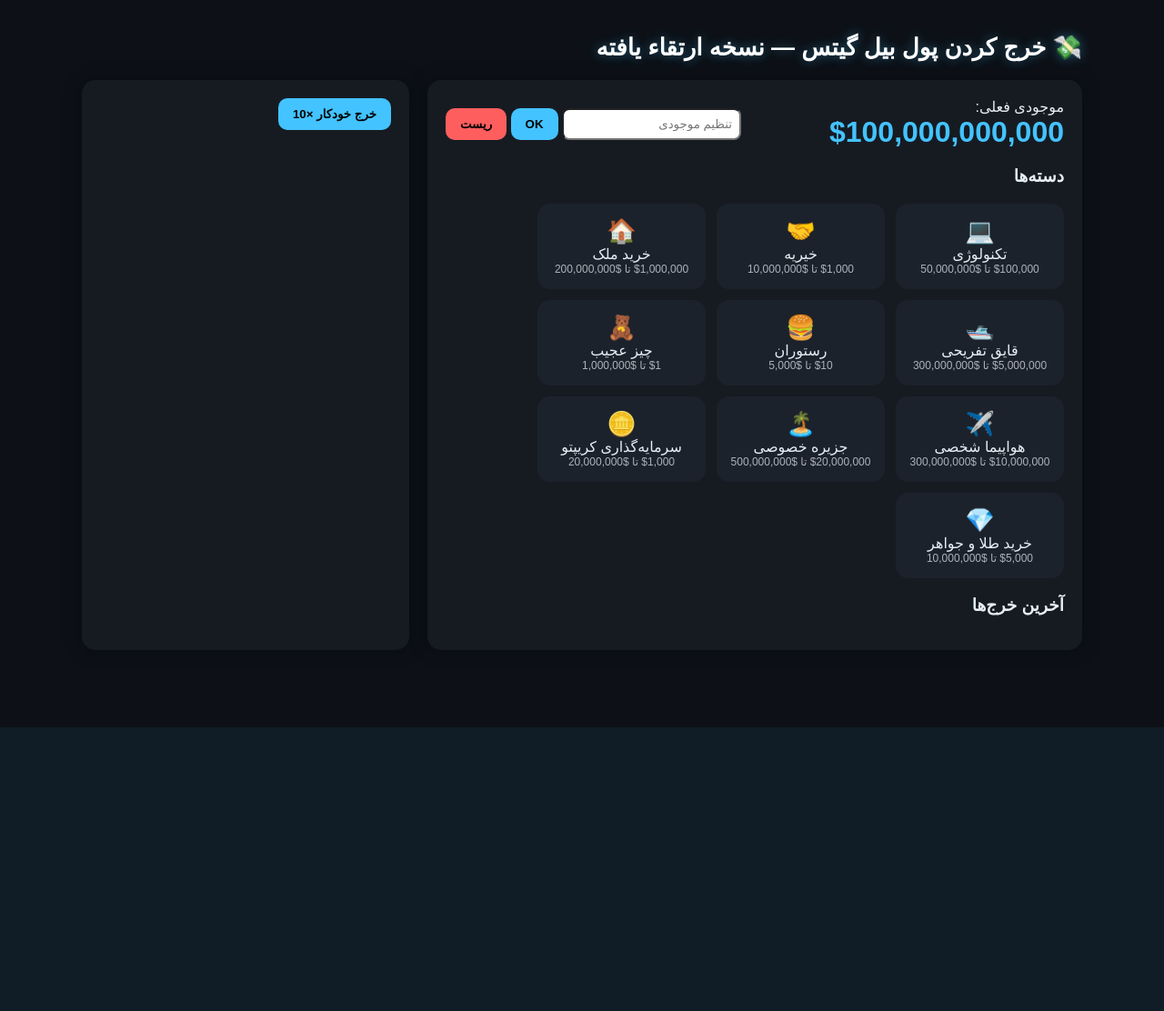
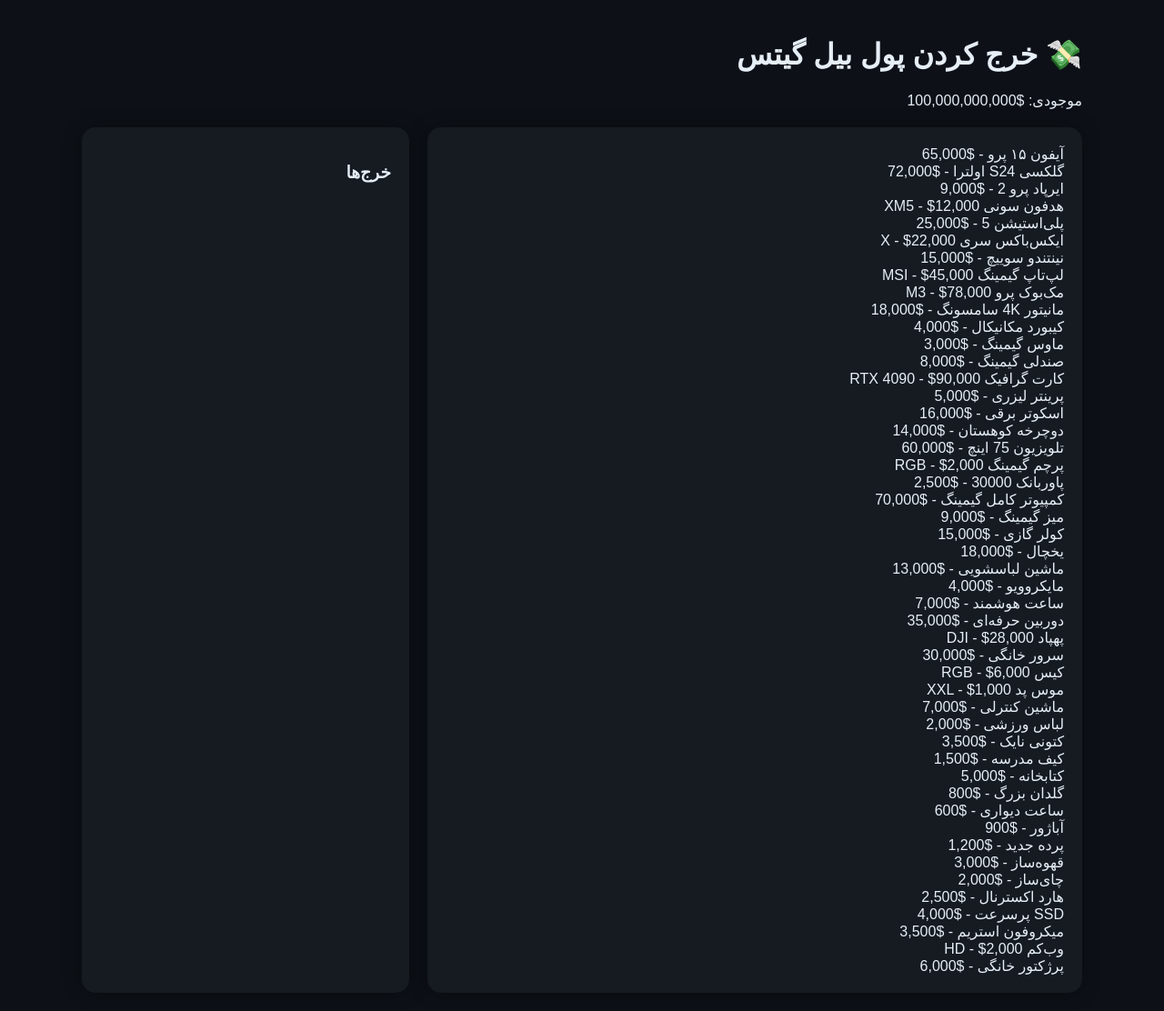
Before and after one commit to hirbodgamer/-, a PHP site: page / in a window 1280 px wide. Shown: the whole page at 91% size. Before the commit the page ends 800 px from the top, so only its background shows below. Run offline with PHP 8.4, Linux system fonts and the light colour scheme.

Commit message:
Update index.php

```diff
--- a/index.php
+++ b/index.php
@@ -1,211 +1,87 @@
 <?php
-// Enhanced "Spend Bill Gates Money" — PHP + Modern JS/CSS
 session_start();
-header('Content-Type: text/html; charset=utf-8');
 
 $DEFAULT_TOTAL = 100000000000;
-$CATEGORIES = [
-    ['id'=>'tech','name'=>'تکنولوژی','min'=>100000,'max'=>50000000,'icon'=>'💻'],
-    ['id'=>'charity','name'=>'خیریه','min'=>1000,'max'=>10000000,'icon'=>'🤝'],
-    ['id'=>'realestate','name'=>'خرید ملک','min'=>1000000,'max'=>200000000,'icon'=>'🏠'],
-    ['id'=>'yacht','name'=>'قایق تفریحی','min'=>5000000,'max'=>300000000,'icon'=>'🛥️'],
-    ['id'=>'food','name'=>'رستوران','min'=>10,'max'=>5000,'icon'=>'🍔'],
-    ['id'=>'weird','name'=>'چیز عجیب','min'=>1,'max'=>1000000,'icon'=>'🧸'],
-    ['id'=>'plane','name'=>'هواپیما شخصی','min'=>10000000,'max'=>300000000,'icon'=>'✈️'],
-    ['id'=>'island','name'=>'جزیره خصوصی','min'=>20000000,'max'=>500000000,'icon'=>'🏝️'],
-    ['id'=>'crypto','name'=>'سرمایه‌گذاری کریپتو','min'=>1000,'max'=>20000000,'icon'=>'🪙'],
-    ['id'=>'gold','name'=>'خرید طلا و جواهر','min'=>5000,'max'=>10000000,'icon'=>'💎'],
-];
-
 if (!isset($_SESSION['total'])) {
     $_SESSION['total'] = $DEFAULT_TOTAL;
     $_SESSION['spent_list'] = [];
 }
 
-// AJAX handlers
-if ($_SERVER['REQUEST_METHOD'] === 'POST') {
-    $action = $_POST['action'] ?? '';
-    if ($action === 'spend') {
-        $cat_id = $_POST['category'] ?? '';
-        $cat = null;
-        foreach ($CATEGORIES as $c) if ($c['id'] === $cat_id) $cat = $c;
-        if (!$cat) exit(json_encode(['ok'=>false]));
+$items = [
+    ["name"=>"آیفون ۱۵ پرو", "price"=>65000],
+    ["name"=>"گلکسی S24 اولترا", "price"=>72000],
+    ["name"=>"ایرپاد پرو 2", "price"=>9000],
+    ["name"=>"هدفون سونی XM5", "price"=>12000],
+    ["name"=>"پلی‌استیشن 5", "price"=>25000],
+    ["name"=>"ایکس‌باکس سری X", "price"=>22000],
+    ["name"=>"نینتندو سوییچ", "price"=>15000],
+    ["name"=>"لپ‌تاپ گیمینگ MSI", "price"=>45000],
+    ["name"=>"مک‌بوک پرو M3", "price"=>78000],
+    ["name"=>"مانیتور 4K سامسونگ", "price"=>18000],
+    ["name"=>"کیبورد مکانیکال", "price"=>4000],
+    ["name"=>"ماوس گیمینگ", "price"=>3000],
+    ["name"=>"صندلی گیمینگ", "price"=>8000],
+    ["name"=>"کارت گرافیک RTX 4090", "price"=>90000],
+    ["name"=>"پرینتر لیزری", "price"=>5000],
+    ["name"=>"اسکوتر برقی", "price"=>16000],
+    ["name"=>"دوچرخه کوهستان", "price"=>14000],
+    ["name"=>"تلویزیون 75 اینچ", "price"=>60000],
+    ["name"=>"پرچم گیمینگ RGB", "price"=>2000],
+    ["name"=>"پاوربانک 30000", "price"=>2500],
+    ["name"=>"کمپیوتر کامل گیمینگ", "price"=>70000],
+    ["name"=>"میز گیمینگ", "price"=>9000],
+    ["name"=>"کولر گازی", "price"=>15000],
+    ["name"=>"یخچال", "price"=>18000],
+    ["name"=>"ماشین لباسشویی", "price"=>13000],
+    ["name"=>"مایکروویو", "price"=>4000],
+    ["name"=>"ساعت هوشمند", "price"=>7000],
+    ["name"=>"دوربین حرفه‌ای", "price"=>35000],
+    ["name"=>"پهپاد DJI", "price"=>28000],
+    ["name"=>"سرور خانگی", "price"=>30000],
+    ["name"=>"کیس RGB", "price"=>6000],
+    ["name"=>"موس پد XXL", "price"=>1000],
+    ["name"=>"ماشین کنترلی", "price"=>7000],
+    ["name"=>"لباس ورزشی", "price"=>2000],
+    ["name"=>"کتونی نایک", "price"=>3500],
+    ["name"=>"کیف مدرسه", "price"=>1500],
+    ["name"=>"کتابخانه", "price"=>5000],
+    ["name"=>"گلدان بزرگ", "price"=>800],
+    ["name"=>"ساعت دیواری", "price"=>600],
+    ["name"=>"آباژور", "price"=>900],
+    ["name"=>"پرده جدید", "price"=>1200],
+    ["name"=>"قهوه‌ساز", "price"=>3000],
+    ["name"=>"چای‌ساز", "price"=>2000],
+    ["name"=>"هارد اکسترنال", "price"=>2500],
+    ["name"=>"SSD پرسرعت", "price"=>4000],
+    ["name"=>"میکروفون استریم", "price"=>3500],
+    ["name"=>"وب‌کم HD", "price"=>2000],
+    ["name"=>"پرژکتور خانگی", "price"=>6000]
+];
 
-        $remaining = $_SESSION['total'];
-        $min = $cat['min'];
-        $max = min($cat['max'], $remaining);
-        if ($max < $min) $min = max(1, intval($max/2));
-
-        $amount = mt_rand($min, $max);
-        $_SESSION['total'] -= $amount;
-        $entry = ['category'=>$cat['name'],'icon'=>$cat['icon'],'amount'=>$amount,'time'=>time()];
-        array_unshift($_SESSION['spent_list'], $entry);
-
-        exit(json_encode(['ok'=>true,'amount'=>$amount,'total'=>$_SESSION['total'],'entry'=>$entry]));
-    }
-
-    if ($action==='reset'){
-        $_SESSION['total']=$DEFAULT_TOTAL;
-        $_SESSION['spent_list']=[];
-        exit(json_encode(['ok'=>true,'total'=>$_SESSION['total']]));
-    }
-
-    if ($action==='set_total'){
-        $t = preg_replace('/[^0-9]/','', $_POST['total']);
-        $_SESSION['total'] = intval($t);
-        $_SESSION['spent_list']=[];
-        exit(json_encode(['ok'=>true,'total'=>$_SESSION['total']]));
-    }
-}
-
-function fmt($n){ return '$'.number_format($n); }
+function fmt($n){ return '$'.number_format($n,0,'.',','); }
 ?>
 <!doctype html>
 <html lang="fa" dir="rtl">
 <head>
 <meta charset="utf-8">
-<meta name="viewport" content="width=device-width,initial-scale=1">
-<title>خرج کردن پول بیل گیتس — نسخه قشنگ</title>
-<style>
-:root{
-  --bg:#0d1117; --card:#161b22; --accent:#43c3ff; --text:#e6eef6;
-}
-body{
-  background:var(--bg); color:var(--text);
-  font-family:"Vazirmatn", sans-serif; margin:0;
-}
-.container{max-width:1100px; margin:auto; padding:20px;}
-header h1{
-  font-size:26px; font-weight:800; color:#fff;
-  text-shadow:0 0 12px rgba(67,195,255,0.4);
-}
-.card{
-  background:var(--card); border-radius:15px; padding:20px;
-  box-shadow:0 0 20px rgba(0,0,0,0.4);
-  backdrop-filter:blur(8px);
-}
-.big{font-size:32px; font-weight:900; color:var(--accent);}
-.grid{display:grid; grid-template-columns:2fr 1fr; gap:20px; margin-top:20px;}
-.cat{
-  background:#1c222b; padding:14px; border-radius:14px;
-  transition:0.2s; cursor:pointer; width:155px; text-align:center;
-  border:1px solid transparent;
-}
-.cat:hover{
-  transform:translateY(-6px) scale(1.03);
-  border-color:var(--accent);
-  box-shadow:0 0 20px rgba(67,195,255,0.25);
-}
-.cat-icon{font-size:26px;}
-button{
-  background:var(--accent); border:0; padding:10px 16px;
-  border-radius:10px; font-weight:700; cursor:pointer;
-}
-#spentList{
-  max-height:400px; overflow-y:auto;
-}
-.spent-card{
-  background:#13171f; padding:10px 12px; border-radius:10px;
-  margin-bottom:8px; display:flex; justify-content:space-between;
-  animation:fadeIn 0.25s ease;
-}
-@keyframes fadeIn{from{opacity:0; transform:translateY(5px);}to{opacity:1;}}
-.money-float{
-  position:fixed; font-size:22px; pointer-events:none;
-  animation:floatUp 0.9s ease forwards;
-}
-@keyframes floatUp{
-  from{opacity:1; transform:translateY(0);} to{opacity:0; transform:translateY(-80px);} }
-</style>
+<title>خرج کردن پول بیل گیتس</title>
+<link rel="stylesheet" href="style.css">
 </head>
 <body>
 <div class="container">
-<header><h1>💸 خرج کردن پول بیل گیتس — نسخه ارتقاء یافته</h1></header>
-
+<h1>💸 خرج کردن پول بیل گیتس</h1>
+<div>موجودی: <span id="total"><?php echo fmt($_SESSION['total']); ?></span></div>
 <div class="grid">
-<main class="card">
-    <div style="display:flex; justify-content:space-between; align-items:center;">
-        <div>
-            <div>موجودی فعلی:</div>
-            <div class="big" id="total"><?php echo fmt($_SESSION['total']); ?></div>
-        </div>
-        <div>
-            <input id="setTotalInput" type="number" placeholder="تنظیم موجودی" style="padding:8px; border-radius:8px;">
-            <button id="setTotalBtn">OK</button>
-            <button id="resetBtn" style="background:#ff5e5e;">ریست</button>
-        </div>
-    </div>
-
-    <h3>دسته‌ها</h3>
-    <div style="display:flex; flex-wrap:wrap; gap:12px;">
-        <?php foreach($CATEGORIES as $c): ?>
-        <div class="cat" data-id="<?php echo $c['id']; ?>">
-            <div class="cat-icon"><?php echo $c['icon']; ?></div>
-            <div><?php echo $c['name']; ?></div>
-            <div style="font-size:12px; opacity:0.7;">
-                <?php echo fmt($c['min']); ?> تا <?php echo fmt($c['max']); ?>
-            </div>
-        </div>
-        <?php endforeach; ?>
-    </div>
-
-    <h3>آخرین خرج‌ها</h3>
-    <div id="spentList">
-        <?php foreach($_SESSION['spent_list'] as $e): ?>
-            <div class="spent-card">
-                <div><?php echo $e['icon'].' '.$e['category']; ?></div>
-                <div><?php echo fmt($e['amount']); ?></div>
-            </div>
-        <?php endforeach; ?>
-    </div>
+<main class="card" id="items">
+<?php foreach($items as $i): ?>
+  <div class="item" data-price="<?php echo $i['price']; ?>"><?php echo $i['name'].' - '.fmt($i['price']); ?></div>
+<?php endforeach; ?>
 </main>
-
 <aside class="card">
-    <button id="autoSpendBtn">خرج خودکار ×10</button>
+<h3>خرج‌ها</h3>
+<div id="spentList"></div>
 </aside>
-
 </div></div>
-
-<script>
-function qs(s){return document.querySelector(s)}
-function post(data){return fetch('',{method:'POST',headers:{'Content-Type':'application/x-www-form-urlencoded'},body:new URLSearchParams(data)}).then(r=>r.json())}
-function fmt(n){return '$'+Number(n).toLocaleString()}
-
-// Spend
-for(const c of document.querySelectorAll('.cat')){
-  c.onclick=()=>{
-    const rect=c.getBoundingClientRect();
-    post({action:'spend',category:c.dataset.id}).then(res=>{
-      if(!res.ok) return;
-
-      // float animation
-      const f=document.createElement('div');
-      f.className='money-float';
-      f.style.left=(rect.left+rect.width/2)+'px';
-      f.style.top=(rect.top)+'px';
-      f.textContent='-'+fmt(res.amount);
-      document.body.appendChild(f);
-      setTimeout(()=>f.remove(),900);
-
-      qs('#total').textContent=fmt(res.total);
-      const s=qs('#spentList');
-      const el=document.createElement('div');
-      el.className='spent-card';
-      el.innerHTML=`<div>${res.entry.icon} ${res.entry.category}</div><div>${fmt(res.entry.amount)}</div>`;
-      s.prepend(el);
-    })
-  }
-}
-
-qs('#resetBtn').onclick=()=>{post({action:'reset'}).then(r=>{qs('#total').textContent=fmt(r.total); qs('#spentList').innerHTML=''})}
-qs('#setTotalBtn').onclick=()=>{post({action:'set_total',total:qs('#setTotalInput').value}).then(r=>{qs('#total').textContent=fmt(r.total); qs('#spentList').innerHTML=''})}
-qs('#autoSpendBtn').onclick=async()=>{
-  for(let i=0;i<10;i++){
-    const cats=[...document.querySelectorAll('.cat')];
-    cats[Math.floor(Math.random()*cats.length)].click();
-    await new Promise(r=>setTimeout(r,250));
-  }
-}
-</script>
+<script src="script.js"></script>
 </body>
 </html>
```
